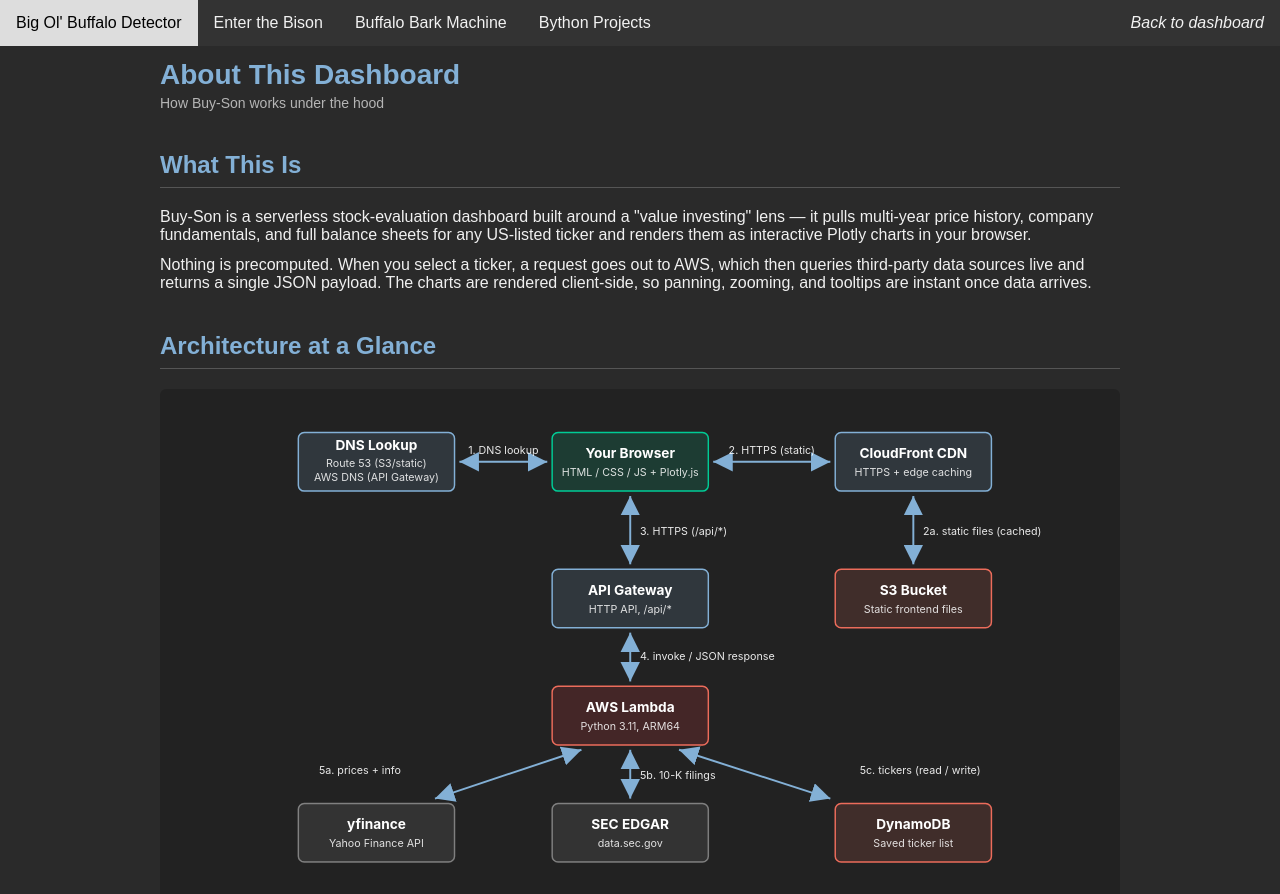
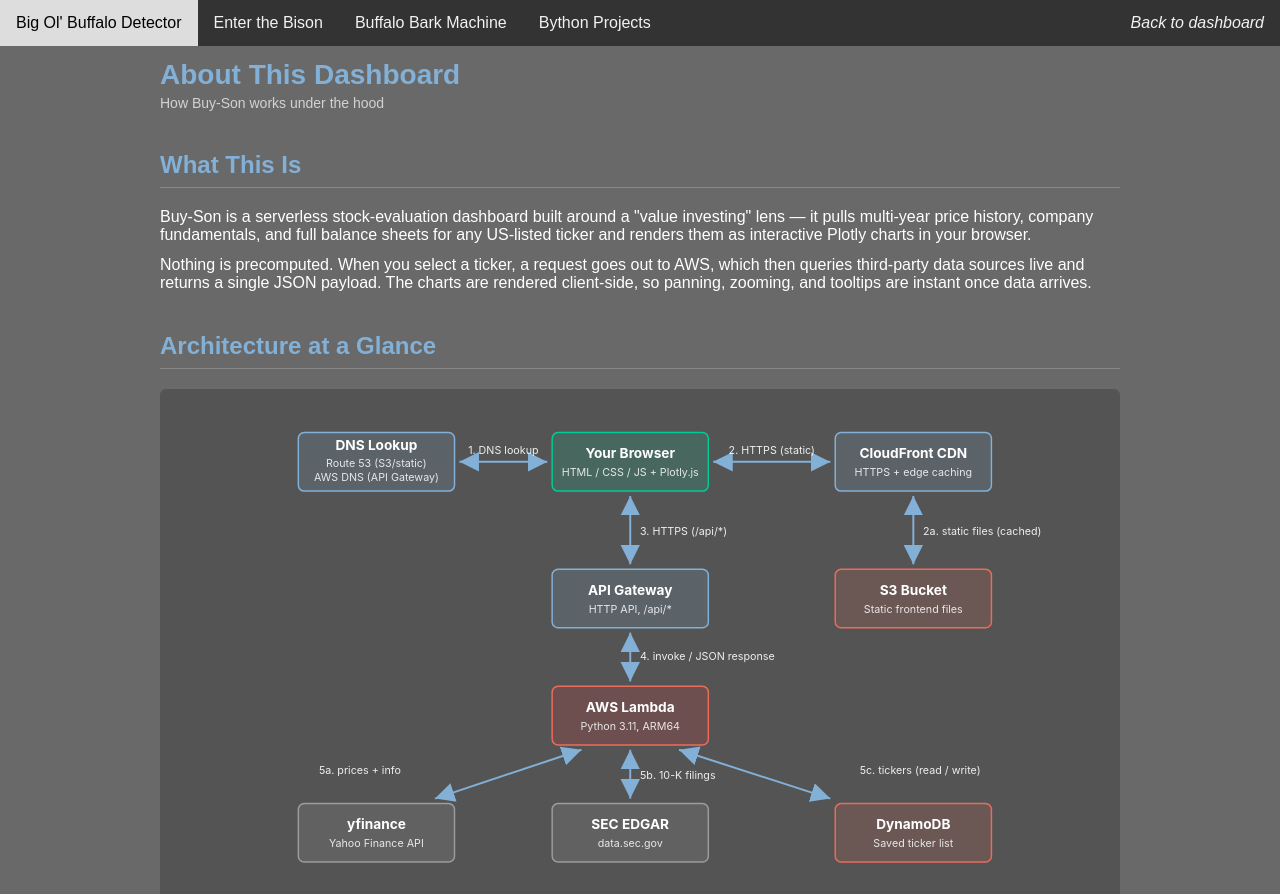
Before and after one commit to JackVance/bigolbuffalo, an Eleventy site: page src/StockDashboard-about.html in a window 1280 px wide. Shown: the top 894 px of the page. Built offline with nearby package versions, Linux system fonts and the light colour scheme; Eleventy itself is replaced by a stand-in of ours; files that its build step writes are made by us from their sources.

Commit message:
style(dashboard-about): match site content gray (#696969) instead of darker custom bg
Aligns the about page background with the existing site convention
(same gray .content uses elsewhere) rather than the custom #2a2a2a
introduced when integrating the page.

```diff
--- a/src/StockDashboard-about.html
+++ b/src/StockDashboard-about.html
@@ -11,8 +11,8 @@ aboutLabel: Back to dashboard
         --accent-red-light: #ec6c5b;
     }
     body {
-        background-color: #2a2a2a;
-        color: #f0f0f0;
+        background-color: #696969;
+        color: white;
     }
     .main-content {
         max-width: 960px;
```
